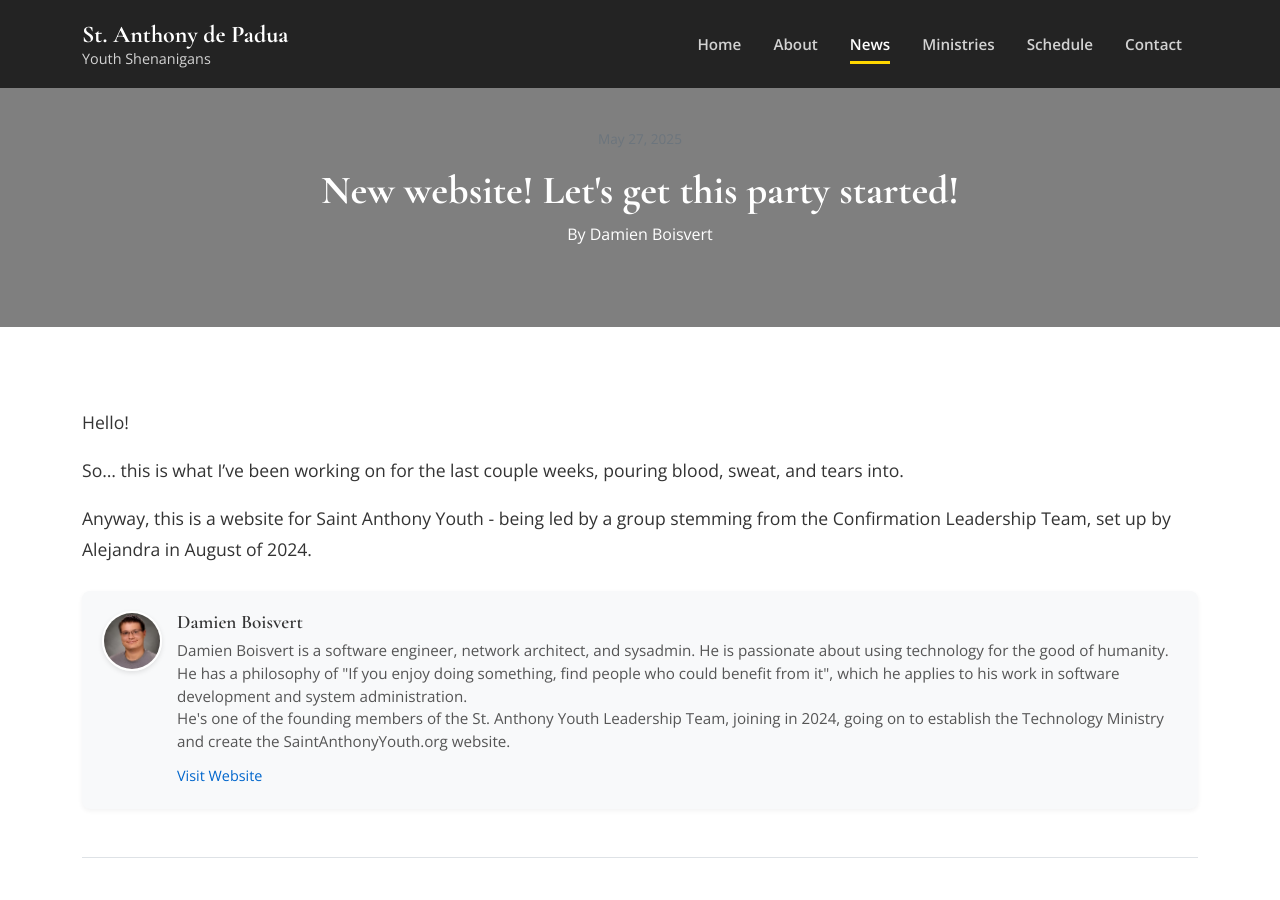
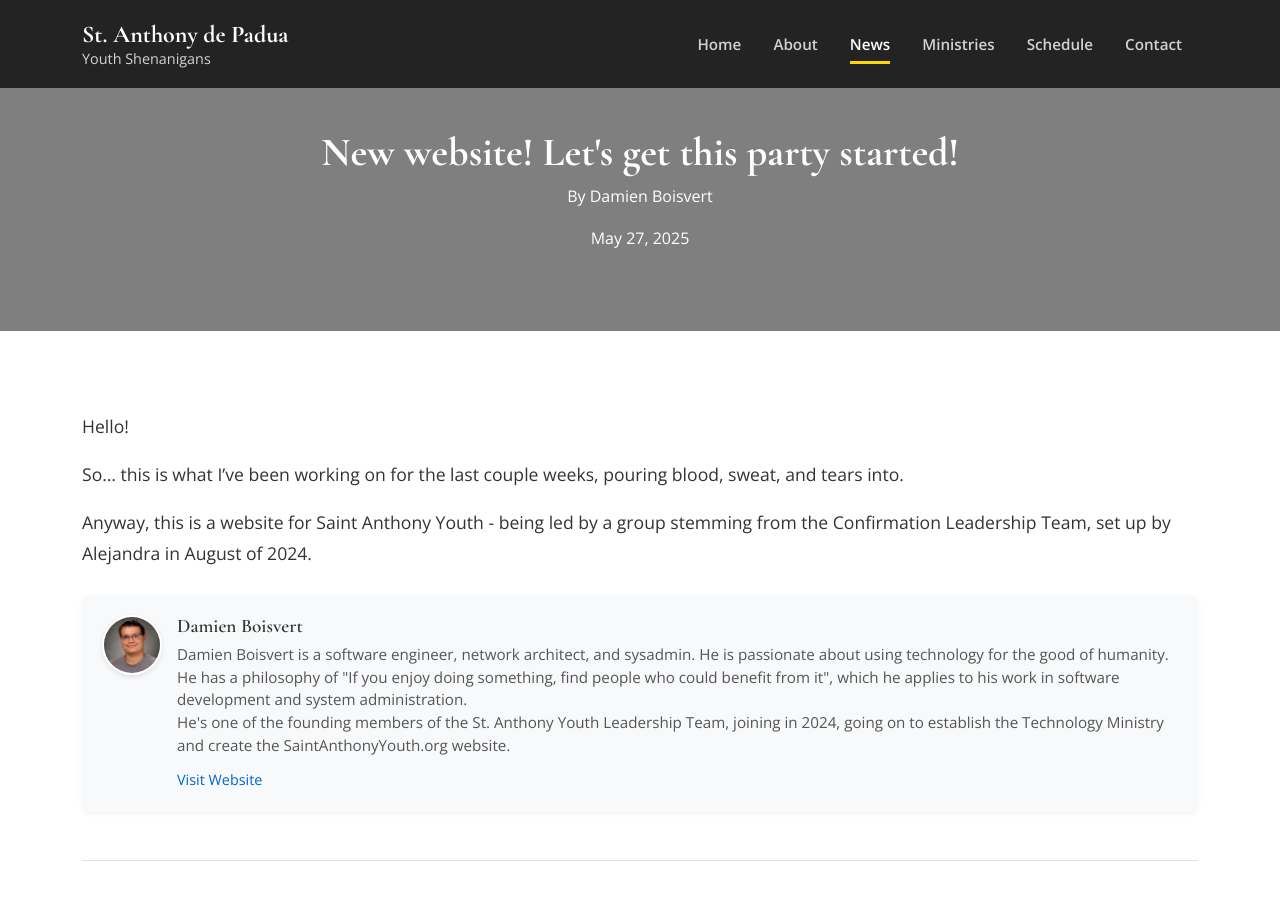
Before and after one commit to StAnthonyNovato/SAY-Website, a Jekyll site: the page built from _posts/2025-05-27-new-website-lets-go.md, in a window 1280 px wide and 900 px high. Built offline with Jekyll 4.4.1, drawn with Linux system fonts in a browser that asks for light colours.

Commit message:
feat: move post date to below, and make it visible

```diff
--- a/_layouts/post.html
+++ b/_layouts/post.html
@@ -2,18 +2,11 @@
 layout: default
 ---
 <div class="post">
+  <script>
+    window.postData = {{ page | jsonify }};
+  </script>
   <header class="post-header">
     <div class="container">
-      <div class="post-meta">
-        <span class="post-date">{{ page.date | date: "%B %d, %Y" }}</span>
-        {% if page.categories.size > 0 %}
-          <span class="post-categories">
-            {% for category in page.categories %}
-              <span class="badge bg-secondary">{{ category }}</span>
-            {% endfor %}
-          </span>
-        {% endif %}
-      </div>
       <h1 class="post-title">{{ page.title }}</h1>
       {% if page.subtitle %}
         <p class="post-subtitle">{{ page.subtitle }}</p>
@@ -36,6 +29,20 @@ layout: default
         </p>
       {% else %}
         <p class="post-author">By {{ site.data.authors[page.author].name }}</p>
+      {% endif %}
+      <p class="post-date small text-muted"></p>
+        {{ page.date | date: "%B %d, %Y" }}
+        {% if page.last_modified_at %}
+          <span>| Last updated: {{ page.last_modified_at | date: "%B %d, %Y" }}</span>
+        {% endif %}
+      </p>
+
+      {% if page.categories.size > 0 %}
+        <div class="post-categories">
+          {% for category in page.categories %}
+            <span class="badge bg-secondary">{{ category }}</span>
+          {% endfor %}
+        </div>
       {% endif %}
     </div>
   </header>
```
